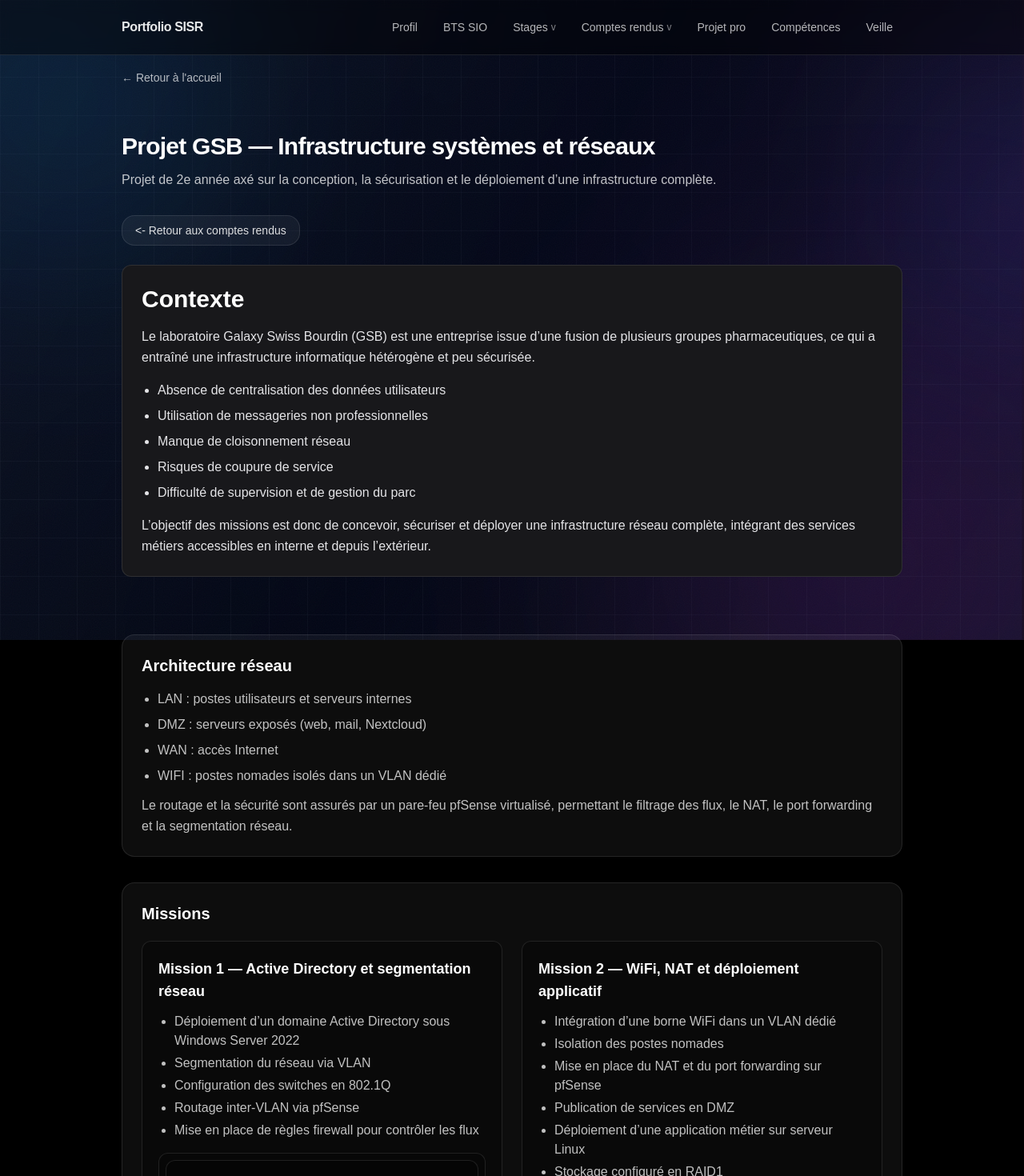
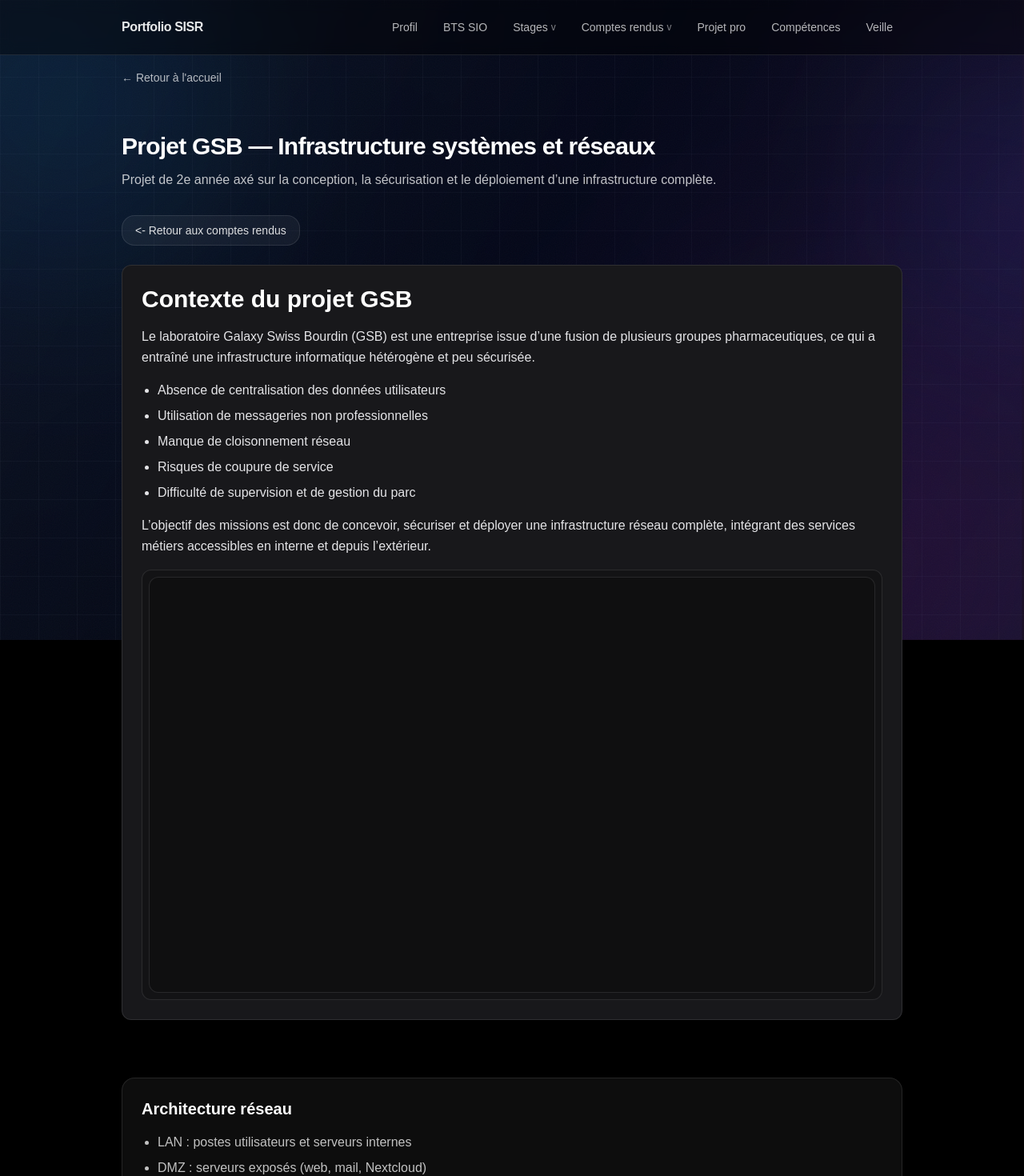
Before and after one commit to jedseffaji/portfolio-bts-sio, a Next.js app: page /comptes-rendus/gsb in a window 1280 px wide. Shown: the top 1470 px of the page at 80% size. Built offline with nearby package versions, Linux system fonts and the light colour scheme.

Commit message:
mise en valeur contexte gsb

```diff
--- a/app/comptes-rendus/gsb/page.tsx
+++ b/app/comptes-rendus/gsb/page.tsx
@@ -16,7 +16,7 @@ export default function Page() {
 
       <div className="mt-6 grid gap-8">
         <section className="mb-10 rounded-xl border border-white/10 bg-zinc-900 p-6">
-          <h2 className="mb-4 text-3xl font-bold text-white">Contexte</h2>
+          <h2 className="mb-4 text-3xl font-bold text-white">Contexte du projet GSB</h2>
           <div className="space-y-4">
             <p className="text-zinc-200 leading-relaxed">
               Le laboratoire Galaxy Swiss Bourdin (GSB) est une entreprise issue d’une
@@ -35,6 +35,18 @@ export default function Page() {
               infrastructure réseau complète, intégrant des services métiers accessibles
               en interne et depuis l’extérieur.
             </p>
+            <a
+              href="/Comptes%20rendus/missions%20gsb/contexte%20gsb.pdf"
+              target="_blank"
+              rel="noreferrer"
+              className="mt-4 block rounded-xl border border-white/10 bg-black/20 p-2 transition hover:bg-black/40"
+            >
+              <iframe
+                src="/Comptes%20rendus/missions%20gsb/contexte%20gsb.pdf"
+                title="Contexte du projet GSB"
+                className="h-[520px] w-full rounded-xl border border-white/10 bg-black/20"
+              />
+            </a>
           </div>
         </section>
 
```
